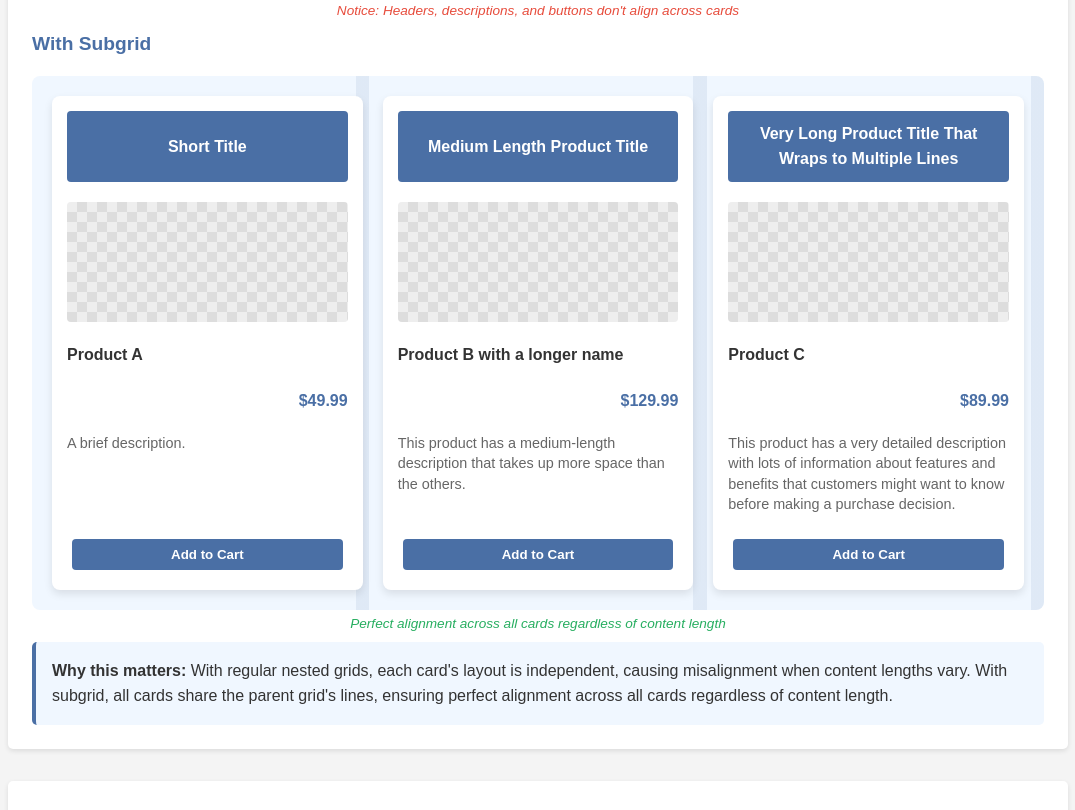
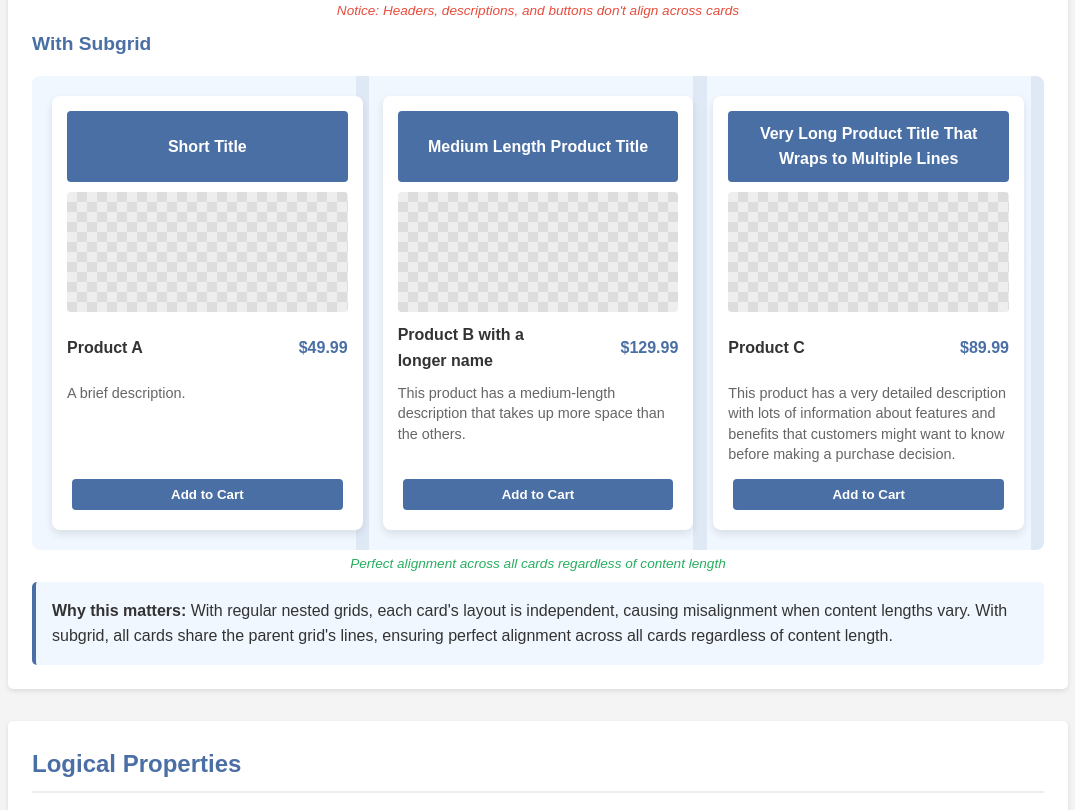
Before and after one commit to Vondia/lightningTalk-17-03, a plain HTML site: page index.html in a window 1280 px wide. Shown: the part 1522-2332 px from the top of the page, without its empty margins (102-1177 px from the left). Drawn offline with Linux system fonts and the light colour scheme.

Commit message:
small fixes

```diff
--- a/index.css
+++ b/index.css
@@ -206,18 +206,24 @@ button {
 /* Subgrid cards */
 .subgrid-container {
     /* Define rows for the container that will be inherited by subgrids */
-    grid-template-rows: repeat(6, auto);
+    grid-template-rows: repeat(5, auto);
+    /* Define nested columns for each card slot (2 columns per card) */
+    grid-template-columns: repeat(3, 1fr 1fr);
+    column-gap: 20px;
+    row-gap: 0;
 }
 
 .subgrid-container .card {
     display: grid;
+    grid-column: span 2; /* Each card spans 2 columns in the parent grid */
     grid-template-columns: subgrid; /* Inherit columns from parent */
     grid-template-rows: subgrid; /* Inherit rows from parent */
-    grid-row: span 6; /* Span all 6 rows defined in the container */
+    grid-row: span 5; /* Span all 6 rows defined in the container */
     padding: 15px;
+    gap: 10px;
 }
 
-/* Card elements */
+/* Card elements for both regular and subgrid */
 .card-header {
     grid-column: 1 / -1;
     background-color: #4a6fa5;
@@ -243,6 +249,7 @@ button {
     border-radius: 4px;
 }
 
+/* Title and price styling for both regular and subgrid cards */
 .card-title {
     grid-column: 1 / 2;
     font-weight: bold;
--- a/index.html
+++ b/index.html
@@ -17,7 +17,7 @@
           <p>Subjects of today's talk:</p>
           <ul>
             <li>Relative Colors</li>
-            <li>@property for CSS animations</li>
+            <li>Subgrid</li>
             <li>Logical Properties</li>
             <li>Bonus/tip: View Transitions API</li>
           </ul>
```
